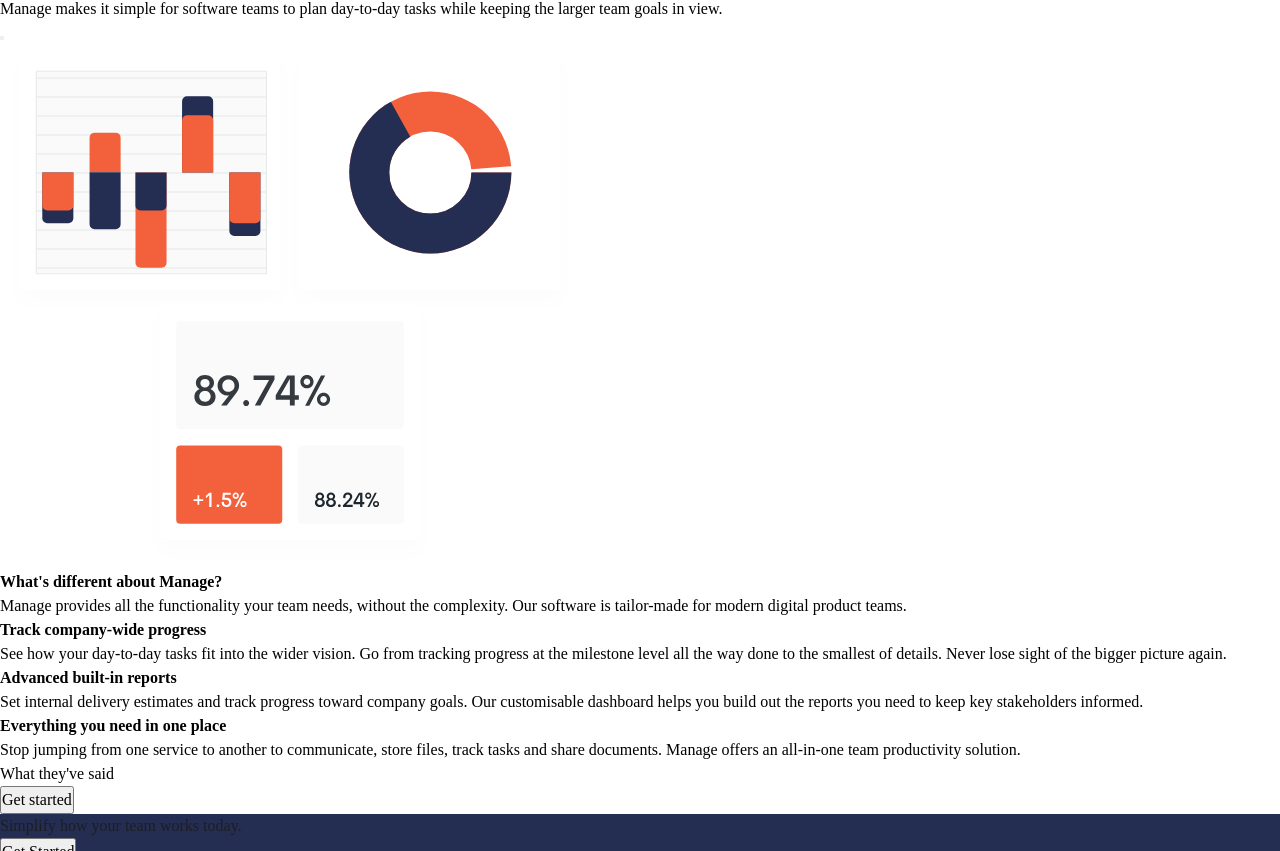
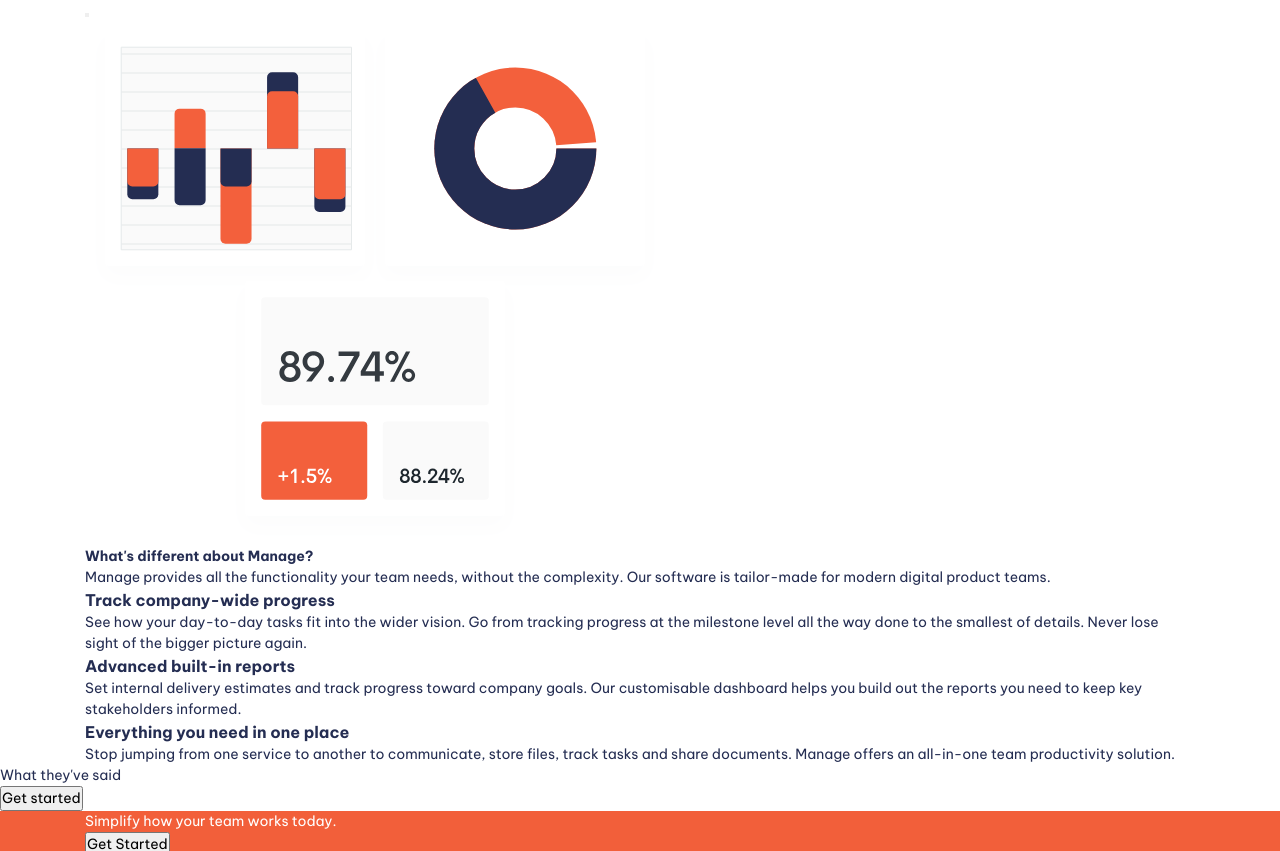
Before and after one commit to mirzakaiyum/reportmate-software-solution, a website built with Vite: page index.html in a window 1280 px wide. Shown: the part 235-1086 px from the top of the page. Built offline with nearby package versions, Linux system fonts and the light colour scheme.

Commit message:
Modified Style

```diff
--- a/index.html
+++ b/index.html
@@ -85,7 +85,7 @@
         <button class="button">Get started</button>
       </section>
 
-      <section class="cta | bg-primary-400 text-neutral-100">
+      <section class="cta | bg-accent-400 text-neutral-100">
         <div class="container">
         <div class="even-columns">
           <div><p class="fs-secondary-heading fw-bold">Simplify how your team works today.</p>
--- a/style.css
+++ b/style.css
@@ -1,11 +1,11 @@
 :root {
-    --cle-primary-400: hsl(228, 39%, 23%);
+    --clr-primary-400: hsl(228, 39%, 23%);
 
     --clr-accent-400: hsl(12, 88%, 59%);
     --clr-accent-100: hsl(13, 100%, 96%);
 
-    --clr-neutral-100: hsl(232, 12%, 13%);
-    --clr-neutral-900: hsl(0, 0%, 0%);
+    --clr-neutral-100: hsl(0, 0%, 100%);
+    --clr-neutral-900: hsl(232, 12%, 13%);
 
     --ff-primary: 'Be Vietnam Pro', sans-serif;
 
@@ -132,3 +132,19 @@
 .fs-400 {font-size: var(--fs-400);}
 .fs-500 {font-size: var(--fs-500);}
 .fs-600 {font-size: var(--fs-600);}
+
+.container {
+  --max-width: 1110px;
+  --padding: 1rem;
+
+  width: min(var(--max-width) , 100% - var(--padding) * 2); /*It would take whichever is less. 100% width minus the padding on both sides. */
+  margin-inline: auto; /*Centering it*/
+}
+
+/* General Styling */
+
+body {
+  font-size: var(--fs-body);
+  font-family: var(--ff-body);
+  color: var(--clr-primary-400);
+}
```
